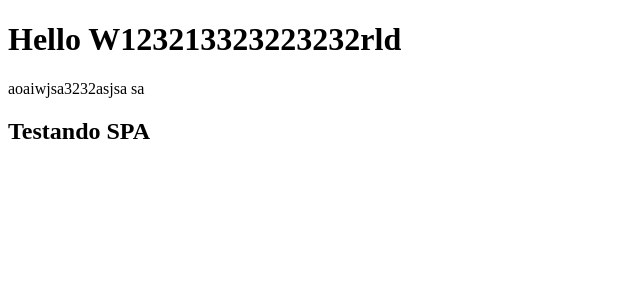
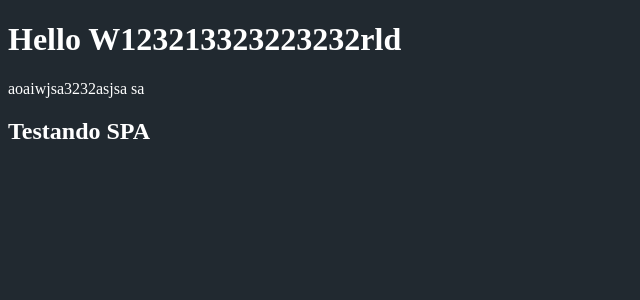
Before and after one commit to matheusxreis/mxr-create-react-app, a React app: page / in a window 1280 px wide. Shown: the top 300 px of the page, without its empty margins (0-640 px from the left). Built offline with nearby package versions, Linux system fonts and the light colour scheme.

Commit message:
chore: style loader and css loader added to webpack.config

```diff
--- a/package.json
+++ b/package.json
@@ -13,6 +13,9 @@
     "@babel/preset-env": "^7.18.10",
     "@babel/preset-react": "^7.18.6",
     "babel-loader": "^8.2.5",
+    "css-loader": "^6.7.1",
+    "html-webpack-plugin": "^5.5.0",
+    "style-loader": "^3.3.1",
     "webpack": "^5.74.0",
     "webpack-cli": "^4.10.0",
     "webpack-dev-server": "^4.10.0"
--- /dev/null
+++ b/src/app.css
@@ -0,0 +1,4 @@
+body {
+  background: #212930;
+  color: #fff;
+}
--- a/src/app.jsx
+++ b/src/app.jsx
@@ -1,5 +1,6 @@
 import React from "react";
 import { Test } from "./test";
+import './app.css'
 
 export default function App(){
     return (
--- a/webpack.config.js
+++ b/webpack.config.js
@@ -29,6 +29,11 @@ module.exports = {
                 test: /\.jsx$/,
                 exclude: /node_modules/,
                 use: 'babel-loader'
+            },
+            {
+                test: /\.css$/,
+                exclude: /node_modules/,
+                use: ['style-loader', 'css-loader']
             }
         ]
     }
```
